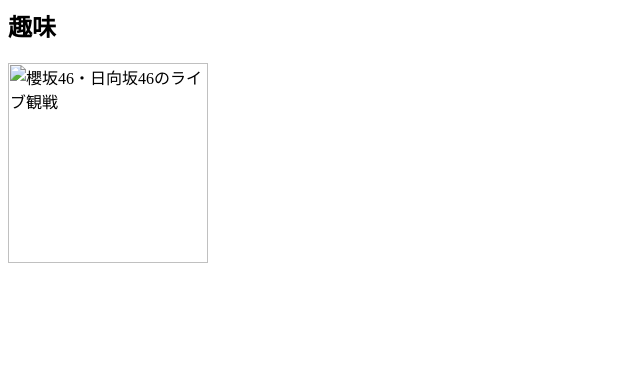
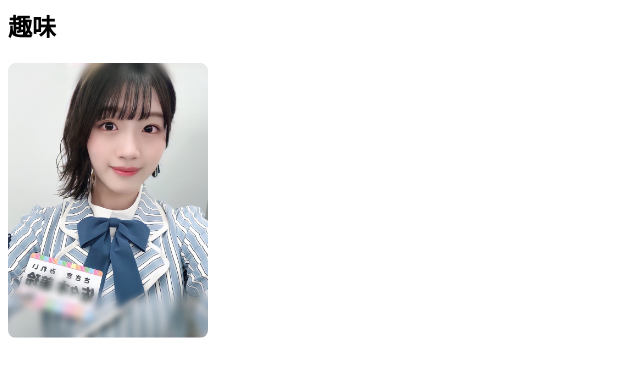
Before and after one commit to takumi123456/My-hobby, a plain HTML site: page index.html in a window 1280 px wide. Shown: the whole page, without its empty margins (0-640 px from the left). Drawn offline with Linux system fonts and the light colour scheme.

Commit message:
Update index.html

```diff
--- a/index.html
+++ b/index.html
@@ -3,7 +3,7 @@
   <div class="gray-box">
     <ul style="list-style: none; padding: 0;">
       <li>
-        <img src="images/みーぱん.jpg" alt="櫻坂46・日向坂46のライブ観戦" width="200">
+        <img src="みーぱん.jpg" alt="櫻坂46・日向坂46のライブ観戦" width="200" style="border-radius: 8px;">
       </li>
     </ul>
   </div>
```
